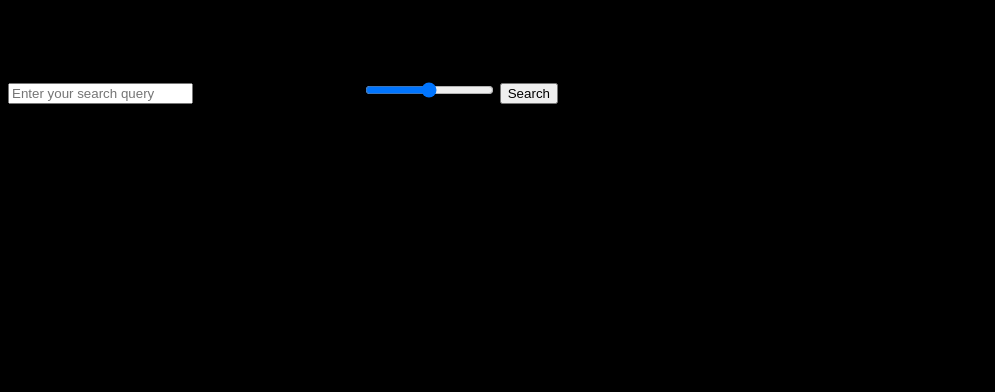
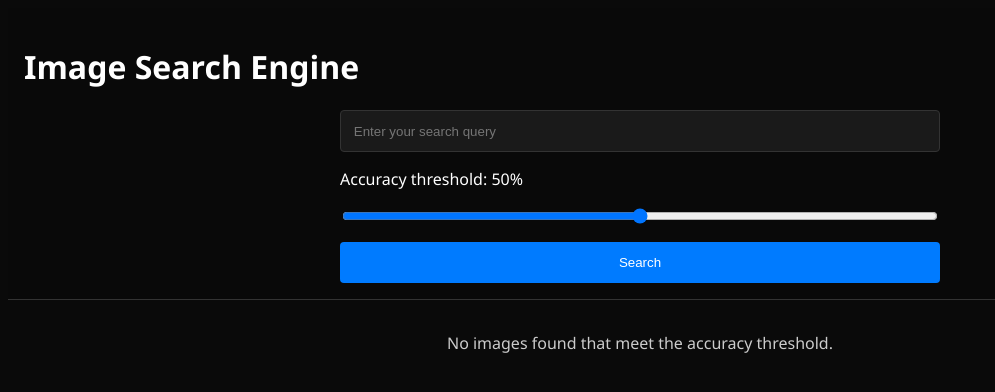
Before and after one commit to buqlex/Imaginary-Lens, a Flask app: template templates/similar_images.html in a window 1280 px wide. Shown: the top 392 px of the page, without its empty margins (0-995 px from the left). Run offline with Flask 3, Linux system fonts and the light colour scheme; the template is opened without the code that fills it, so the values that code supplies are empty; parts of the project's set-up code (start-up, migrations or seed data) failed here and were passed over.

Commit message:
Small update

```diff
--- a/app.py
+++ b/app.py
@@ -7,6 +7,9 @@
 import pickle
 import random
 from transformers import CLIPTokenizerFast, CLIPImageProcessor, CLIPModel
+import nltk
+from nltk.corpus import stopwords
+from translate import Translator
 
 app = Flask(__name__)
 
@@ -84,9 +87,15 @@
     return terms
 
 
+def translate_ru_to_en(text):
+    translator = Translator(from_lang="ru", to_lang="en")
+    translation = translator.translate(text)
+    return translation
+
+
 @app.route('/search', methods=['GET'])
 def query_search():
-    query = request.args.get('query')
+    query = translate_ru_to_en(request.args.get('query'))
     accuracy = request.args.get('accuracy', '50')  # Default to 50%
     threshold = float(accuracy) / 100  # Convert to [0,1] scale
 
--- a/requirements.txt
+++ b/requirements.txt
@@ -6,3 +6,4 @@
 pandas
 transformers
 faiss-cpu
+jina
--- a/templates/similar_images.html
+++ b/templates/similar_images.html
@@ -1,70 +1,145 @@
 <!DOCTYPE html>
 <html lang="en">
 <head>
-    <meta charset="UTF-8">
-    <meta name="viewport" content="width=device-width, initial-scale=1.0">
-    <title>Image Search Engine</title>
-    <script>
-        function onImageClick(imagePath) {
-            fetch('/similar-images?image_path=' + encodeURIComponent(imagePath))
-                .then(response => response.text())
-                .then(html => {
-                    document.body.innerHTML = html;
-                });
-        }
-    </script>
-    <style>
-        html { background: black; }
-        .grid {
-            display: grid;
-            grid-template-columns: repeat(auto-fill, minmax(200px, 1fr));
-            grid-gap: 2px;
-            grid-auto-rows: minmax(160px, auto);
-            grid-auto-flow: dense;
-        }
-        .c-1 { background: #000000; color: #ddd; }
-        .card { min-height: 200px; background-size: contain; background-position: center; background-repeat: no-repeat; position: relative; }
-        .span-2 { grid-column-end: span 2; grid-row-end: span 2; min-height: 400px; }
-        .span-3 { grid-column-end: span 3; grid-row-end: span 3; min-height: 800px; }
-        .accuracy {
-            position: absolute;
-            bottom: 0;
-            left: 0;
-            background: rgba(0, 0, 0, 0.5);
-            color: white;
-            padding: 5px;
-            width: 100%;
-            font-size: 12px;
-        }
-    </style>
+  <meta charset="UTF-8" />
+  <meta name="viewport" content="width=device-width, initial-scale=1.0"/>
+  <title>Image Search Engine</title>
+  <style>
+    html {
+      background: #0a0a0a;
+      font-family: 'Segoe UI', Tahoma, sans-serif;
+      color: #fff;
+    }
+
+    .form-container {
+      position: sticky;
+      top: 0;
+      background: rgba(10, 10, 10, 0.95);
+      padding: 1rem;
+      z-index: 1000;
+      backdrop-filter: blur(10px);
+      border-bottom: 1px solid #333;
+    }
+
+    form {
+      display: flex;
+      flex-direction: column;
+      gap: 1rem;
+      max-width: 600px;
+      margin: 0 auto;
+    }
+
+    input[type="text"] {
+      padding: 0.8rem;
+      background: #1a1a1a;
+      color: white;
+      border: 1px solid #333;
+      border-radius: 4px;
+    }
+
+    button[type="submit"] {
+      padding: 0.8rem;
+      background: #007bff;
+      color: white;
+      border: none;
+      border-radius: 4px;
+      cursor: pointer;
+    }
+
+    .grid {
+      display: grid;
+      grid-template-columns: repeat(auto-fill, minmax(250px, 1fr));
+      grid-gap: 10px;
+      padding: 1rem;
+    }
+
+    .image-card {
+      background: #111;
+      border-radius: 6px;
+      overflow: hidden;
+      display: flex;
+      flex-direction: column;
+      box-shadow: 0 2px 8px rgba(0,0,0,0.5);
+      transition: transform 0.3s;
+    }
+
+    .image-card:hover {
+      transform: scale(1.03);
+    }
+
+    .image-wrapper {
+      position: relative;
+      width: 100%;
+      aspect-ratio: 3/2;
+      background-color: #222;
+    }
+
+    .image-wrapper img {
+      position: absolute;
+      width: 100%;
+      height: 100%;
+      object-fit: cover;
+    }
+
+    .accuracy {
+      background: rgba(0, 0, 0, 0.6);
+      color: #eee;
+      font-size: 12px;
+      padding: 0.5rem;
+    }
+
+    .accuracy b {
+      color: #00ffaa;
+    }
+
+    .no-results {
+      text-align: center;
+      margin-top: 2rem;
+      color: #ccc;
+    }
+  </style>
 </head>
 <body>
+  <div class="form-container">
     <h1>Image Search Engine</h1>
     <form action="/search" method="get">
-        <input type="text" name="query" placeholder="Enter your search query" required>
-        <label for="accuracy">Accuracy threshold: <span id="accuracy_value">50</span>%</label>
-        <input type="range" id="accuracy" name="accuracy" min="0" max="100" value="50" step="1" oninput="document.getElementById('accuracy_value').innerText = this.value">
-        <button type="submit">Search</button>
+      <input type="text" name="query" placeholder="Enter your search query" required>
+      <label for="accuracy">Accuracy threshold: <span id="accuracy_value">50</span>%</label>
+      <input type="range" id="accuracy" name="accuracy" min="0" max="100" value="50" step="1" oninput="document.getElementById('accuracy_value').innerText = this.value">
+      <button type="submit">Search</button>
     </form>
-    {% if images %}
-        <div class="grid">
-            {% for image in images %}
-                {% set span = weighted_rand({1:0.7, 2:0.2, 3:0.1}) %}
-                {% set url = url_for('static', filename=image) %}
-                {% set card_class = 'card span-' ~ span ~ ' c-1' %}
-                <div style="background-image: url({{ url }})" class="{{ card_class }}" onclick="onImageClick('{{ image }}')">
-                    {% if image_accuracies and image in image_accuracies %}
-                        <div class="accuracy">
-                            {% for term, acc in image_accuracies[image].items() %}
-                                {{ term }}: {{ acc|round(1) }}%<br>
-                            {% endfor %}
-                        </div>
-                    {% endif %}
-                </div>
-            {% endfor %}
+  </div>
+
+  {% if images %}
+    <div class="grid">
+      {% for image in images %}
+        {% set url = url_for('static', filename=image) %}
+        <div class="image-card" onclick="onImageClick('{{ image }}')">
+          <div class="image-wrapper">
+            <img src="{{ url }}" alt="Image"/>
+          </div>
+          {% if image_accuracies and image in image_accuracies %}
+            <div class="accuracy">
+              {% for term, acc in image_accuracies[image].items() %}
+                {{ term }}: <b>{{ acc|round(1) }}%</b><br>
+              {% endfor %}
+            </div>
+          {% endif %}
         </div>
-    {% else %}
-        <p>No images found that meet the accuracy threshold.</p>
-    {% endif %}
+      {% endfor %}
+    </div>
+  {% else %}
+    <p class="no-results">No images found that meet the accuracy threshold.</p>
+  {% endif %}
+
+  <script>
+    function onImageClick(imagePath) {
+      fetch('/similar-images?image_path=' + encodeURIComponent(imagePath))
+        .then(response => response.text())
+        .then(html => {
+          document.body.innerHTML = html;
+        });
+    }
+  </script>
 </body>
 </html>
```
Also changed, not shown: 1 other file.
